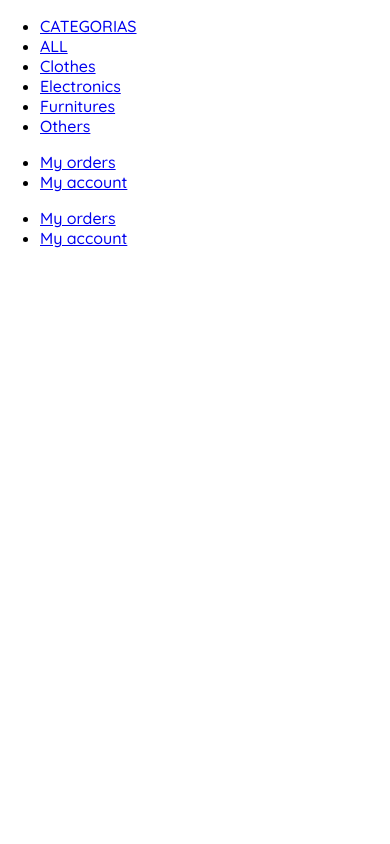
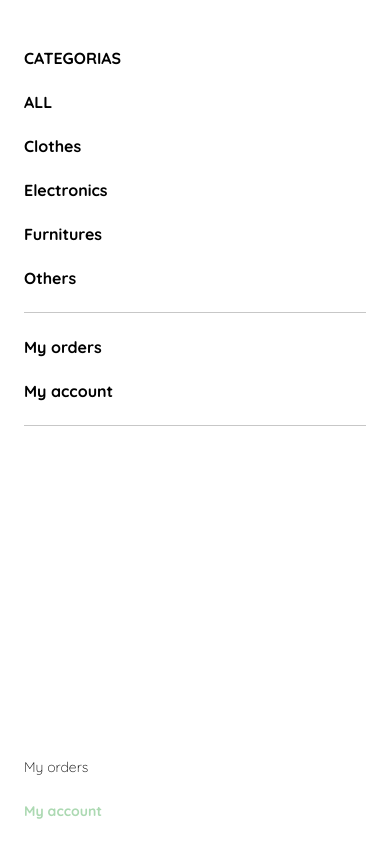
Before and after one commit to andresfmurciaz/myOrders-Maquetacion, a plain HTML site: page menuMobile.html in a window 390 px wide. Drawn offline with Linux system fonts and the light colour scheme.

Commit message:
menu mobile css

```diff
--- a/menuMobile.html
+++ b/menuMobile.html
@@ -32,6 +32,70 @@
                  --md:16px;
                  --lg:18px;
                  }
+
+
+.mobile-menu{
+/* saca el espacio*/
+padding: 24px;
+}
+.mobile-menu a{
+/*quita la linea por debajo de la letra*/
+text-decoration: none;
+/*color de la letra*/
+color: var(--black);
+/*letar mas gordita*/
+font-weight: bold;
+
+
+margin-bottom: 24px;
+
+}
+
+.mobile-menu ul{
+
+    padding: 0;
+    /*quitar puntos de lista*/
+ list-style: none;
+    margin: 24px 0 0;
+}
+
+
+.mobile-menu ul li{
+/* separa todos las letras*/
+margin-bottom: 24px;
+
+}
+
+.email{
+
+font-size: var(--sm);
+/* se usa para que resalte entre las otras reglas*/
+font-weight: 300 !important;
+
+
+}
+/* linea separadora*/
+.mobile-menu ul:nth-child(1){
+
+    border-bottom: 1px solid var(--very-light-pink);
+}
+
+.mobile-menu ul:nth-child(2){
+
+    border-bottom: 1px solid var(--very-light-pink);
+}
+
+.plat{
+
+    color: var(--hospital-green) !important;
+    font-size: var(--sm);
+}
+
+/*me pone al final el ul_*/
+.mobile-menu ul:nth-child(3) {
+    position: absolute;
+    bottom: 0;
+}
 
      </style>
 
@@ -74,10 +138,10 @@
 
         <ul>
             <li>
-                <a href="/">My orders</a>
+                <a href="/" class="email">My orders</a>
             </li>
             <li>
-                <a href="/">My account</a>
+                <a href="/" class="plat">My account</a>
             </li>
         </ul>
 
```
